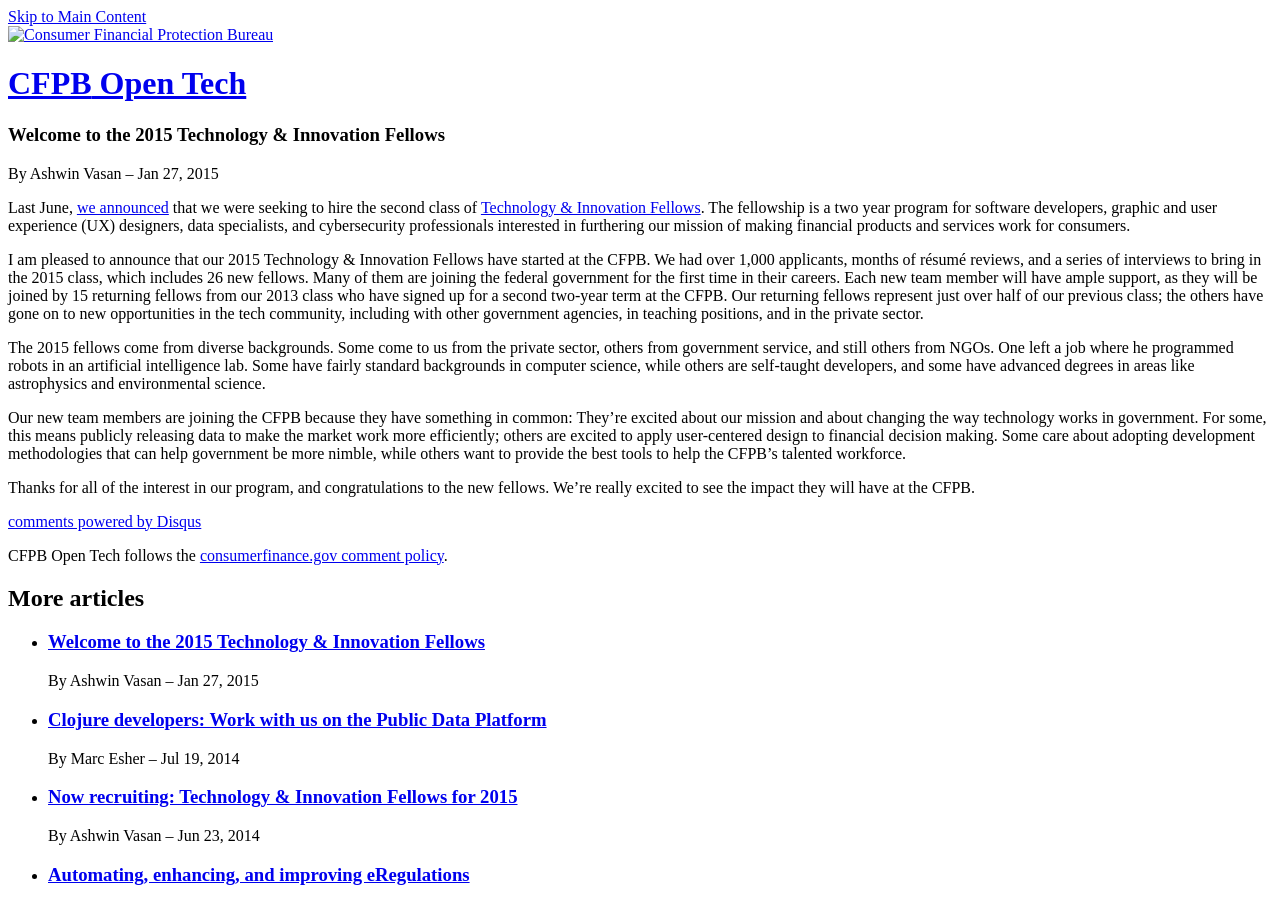
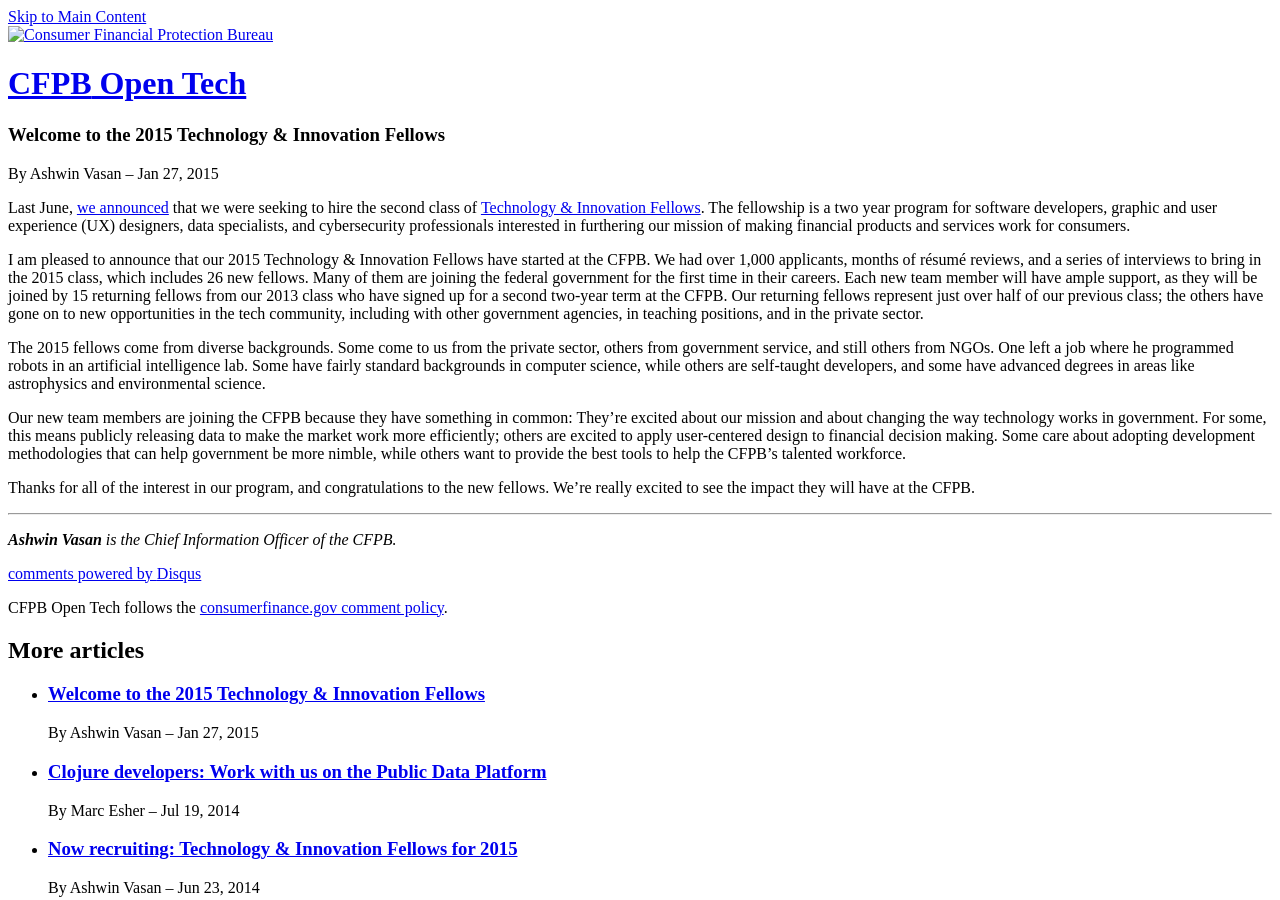
Before and after one commit to cfpb/cfpb.github.io, a Jekyll site: the page built from _posts/2015-01-27-welcome-2015-technology-innovation-fellows.md, in a window 1280 px wide and 900 px high. Built offline with Jekyll 4.4.1, drawn with Linux system fonts in a browser that asks for light colours; nearby versions of some CDN libraries; some web fonts are replaced; comment, search, counter and statistics services are not loaded.

Commit message:
Add Ashwin's bio to new article.

```diff
--- a/_posts/2015-01-27-welcome-2015-technology-innovation-fellows.md
+++ b/_posts/2015-01-27-welcome-2015-technology-innovation-fellows.md
@@ -55,3 +55,7 @@
 Thanks for all of the interest in our program,
 and congratulations to the new fellows.
 We’re really excited to see the impact they will have at the CFPB.
+
+---
+
+_**Ashwin Vasan** is the Chief Information Officer of the CFPB._
```
